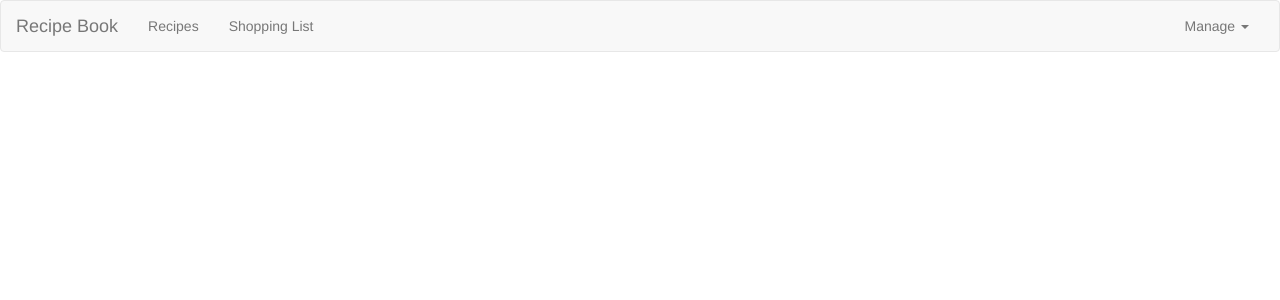
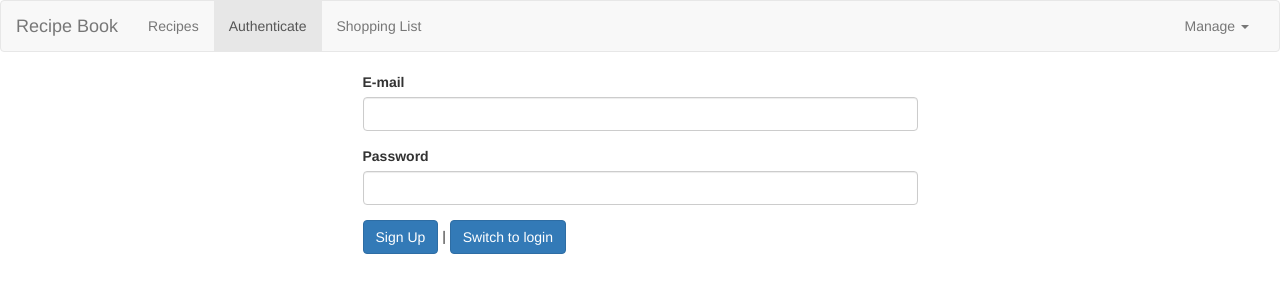
Before and after one commit to nimishawilson/learn-angular-course-project, an Angular app: page /auth in a window 1280 px wide. Before the commit this address led to /. Shown: the top 300 px of the page. Built offline with nearby package versions, Linux system fonts and the light colour scheme.

Commit message:
adding auth page

```diff
--- a/src/app/app-routing.module.ts
+++ b/src/app/app-routing.module.ts
@@ -6,6 +6,7 @@
 import { RecipeDetailComponent } from './recipes/recipe-detail/recipe-detail.component';
 import { RecipeEditComponent } from './recipes/recipe-edit/recipe-edit.component';
 import { RecipeResolverService } from './recipes/recipes-resolver.service';
+import { AuthComponent } from "./auth/auth.component";
 
 
 const appRoutes: Routes = [
@@ -18,6 +19,7 @@
 
   ] },
   { path: 'shopping-list', component: ShoppingListComponent },
+  { path: 'auth', component: AuthComponent }
 ];
 
 @NgModule({
--- a/src/app/app.module.ts
+++ b/src/app/app.module.ts
@@ -16,6 +16,7 @@
 import { RecipeStartComponent } from './recipes/recipe-start/recipe-start.component';
 import { RecipeEditComponent } from './recipes/recipe-edit/recipe-edit.component';
 import { RecipeService } from './recipes/recipe.service';
+import { AuthComponent } from "./auth/auth.component";
 
 @NgModule({
   declarations: [
@@ -29,7 +30,8 @@
     ShoppingEditComponent,
     DropdownDirective,
     RecipeStartComponent,
-    RecipeEditComponent
+    RecipeEditComponent,
+    AuthComponent
   ],
   imports: [
     BrowserModule,
--- /dev/null
+++ b/src/app/auth/auth.component.html
@@ -0,0 +1,19 @@
+<div class="row">
+    <div class="col-xs-12 col-md-6 col-md-offset-3">
+        <form>
+            <div class="form-group">
+            <label for="email"> E-mail </label>
+            <input type="email" id="email" class="form-control">
+            </div>
+             <div class="form-group">
+            <label for="password"> Password </label>
+            <input type="password" id="password" class="form-control">
+            </div>
+            <div>
+            <button class="btn btn-primary"> Sign Up </button>
+           |
+            <button class="btn btn-primary"> Switch to login </button>
+            </div>
+         </form>
+    </div>
+</div>
--- a/src/app/header/header.component.html
+++ b/src/app/header/header.component.html
@@ -5,8 +5,9 @@
         </div>
         <div class="collapse navbar-collapse">
             <ul class="nav navbar-nav">
-                <li routerLinkActive="active"> <a  routerLink="/recipes"> Recipes </a></li>
-                <li routerLinkActive="active"> <a routerLink="/shopping-list" > Shopping List </a></li>
+                 <li routerLinkActive="active"> <a  routerLink="/recipes"> Recipes </a></li>
+                 <li routerLinkActive="active"> <a routerLink="/auth" > Authenticate </a></li>
+                 <li routerLinkActive="active"> <a routerLink="/shopping-list" > Shopping List </a></li>
             </ul>
             <ul class="nav navbar-nav navbar-right">
                 <li class="dropdown" appDropdown>
```
Also changed, not shown: src/app/auth/auth.component.ts (added, +7 -0 lines).
